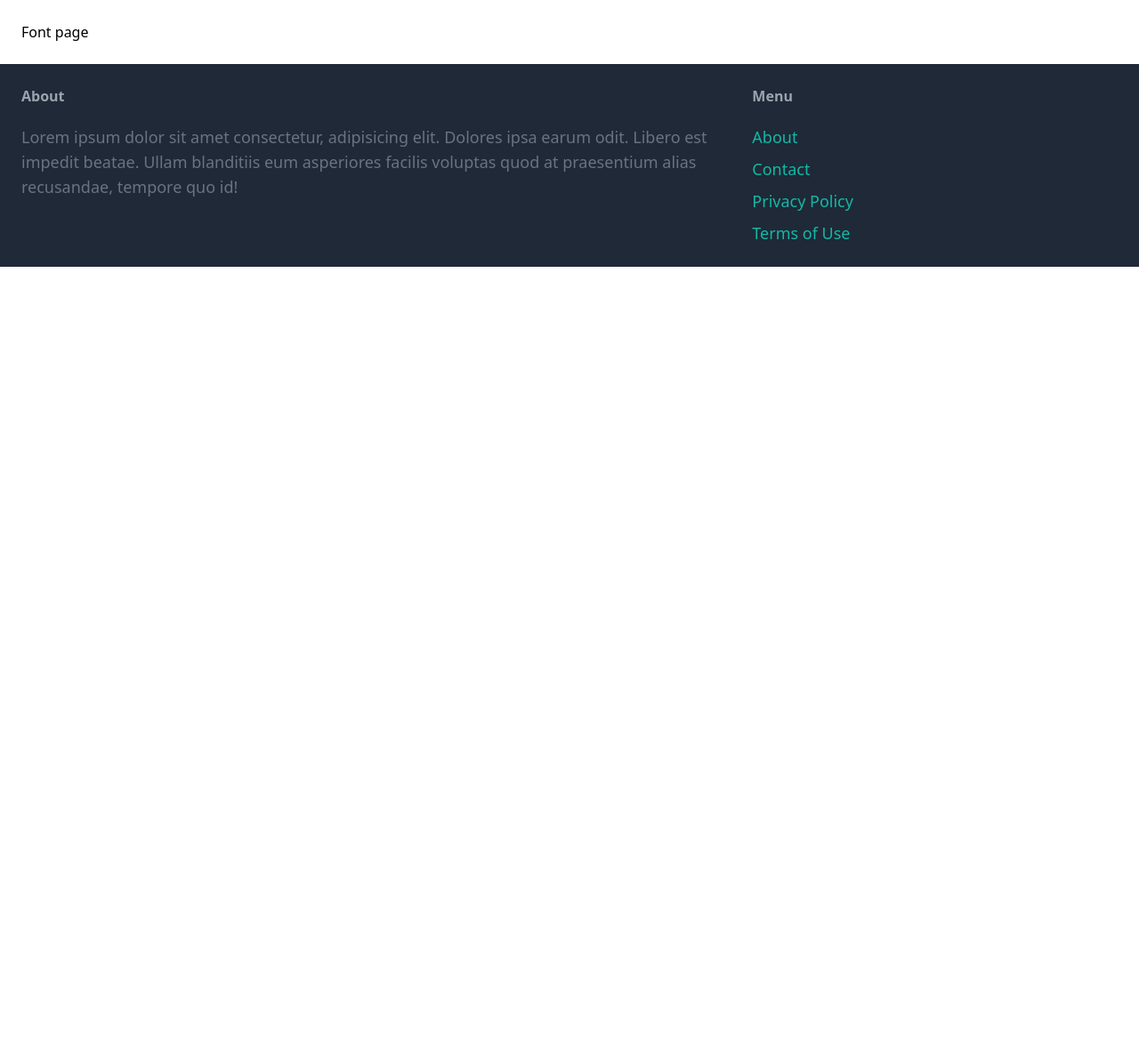
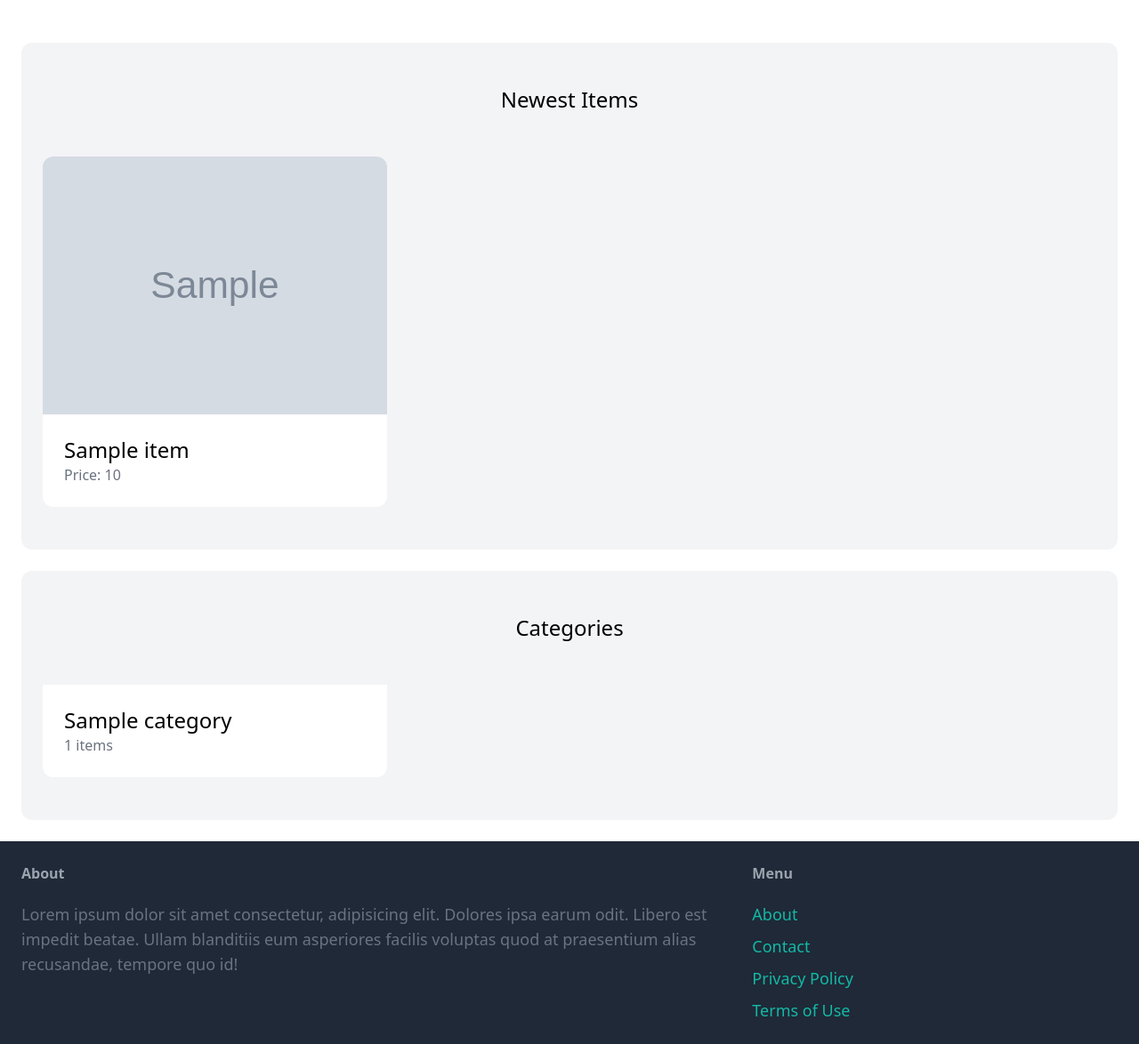
Before and after one commit to m-stavrakov/online-shop, a Django app: template onlineShop/core/templates/core/index.html in a window 1280 px wide. Shown: the part 77-1251 px from the top of the page at 89% size. Before the commit the page ends 377 px from the top, so only its background shows below. Run offline with Django 5.2, Linux system fonts and the light colour scheme; the template is opened without the code that fills it: most values are stand-ins (such as "Sample title", 1, 10 or a date in 2020); grey boxes marked "Sample" are stand-in pictures; some libraries are stand-ins or nearby versions.

Commit message:
Work in progress

```diff
--- a/onlineShop/core/templates/core/index.html
+++ b/onlineShop/core/templates/core/index.html
@@ -2,5 +2,53 @@
 {% block title %} Welcome {% endblock %}
 
 {% block content%}
-<h1>Font page</h1>
+    <div class="mt-6 px-6 py-12 bg-gray-100 rounded-xl">
+        <h2 class="mb-12 text-2xl text-center">
+            Newest Items
+        </h2>
+
+        <div class="grid grid-cols-3 gap-3">
+            {% for item in items %}
+                <div>
+                    <a href="#">
+                        <div>
+                            <img src="{{ item.image.url }}" alt="item image" class="rounded-t-xl">
+                        </div>
+
+                        <div class="p-6 bg-white rounded-b-xl">
+                            <h2 class="text-2xl">
+                                {{ item.name }}
+                            </h2>
+                            <p class="text-gray-500">
+                                Price: {{ item.price }}
+                            </p>
+                        </div>
+                    </a>
+                </div>
+            {% endfor %}
+        </div>
+    </div>
+
+    <div class="mt-6 px-6 py-12 bg-gray-100 rounded-xl">
+        <h2 class="mb-12 text-2xl text-center">
+            Categories
+        </h2>
+
+        <div class="grid grid-cols-3 gap-3">
+            {% for category in categories %}
+                <div>
+                    <a href="#">
+                        <div class="p-6 bg-white rounded-b-xl">
+                            <h2 class="text-2xl">
+                                {{ category.name }}
+                            </h2>
+                            <p class="text-gray-500">
+                                {{ category.items.count }} items
+                            </p>
+                        </div>
+                    </a>
+                </div>
+            {% endfor %}
+        </div>
+    </div>
 {% endblock %}
--- a/onlineShop/item/models.py
+++ b/onlineShop/item/models.py
@@ -24,3 +24,6 @@ class Item(models.Model):
     is_sold = models.BooleanField(default=False)
     created_by = models.ForeignKey(User, related_name='items', on_delete=models.CASCADE)
     created_at = models.DateTimeField(auto_now_add=True)
+
+    def __str__(self):
+        return self.name
```
Also changed, not shown: onlineShop/core/views.py (+8 -1 lines), onlineShop/item/templates/item/detail.html (added, +13 -0 lines), onlineShop/item/urls.py (added, +8 -0 lines), onlineShop/item/views.py (+11 -1 lines), onlineShop/onlineShop/urls.py (+7 -2 lines), onlineShop/db.sqlite3, 1 other file.
